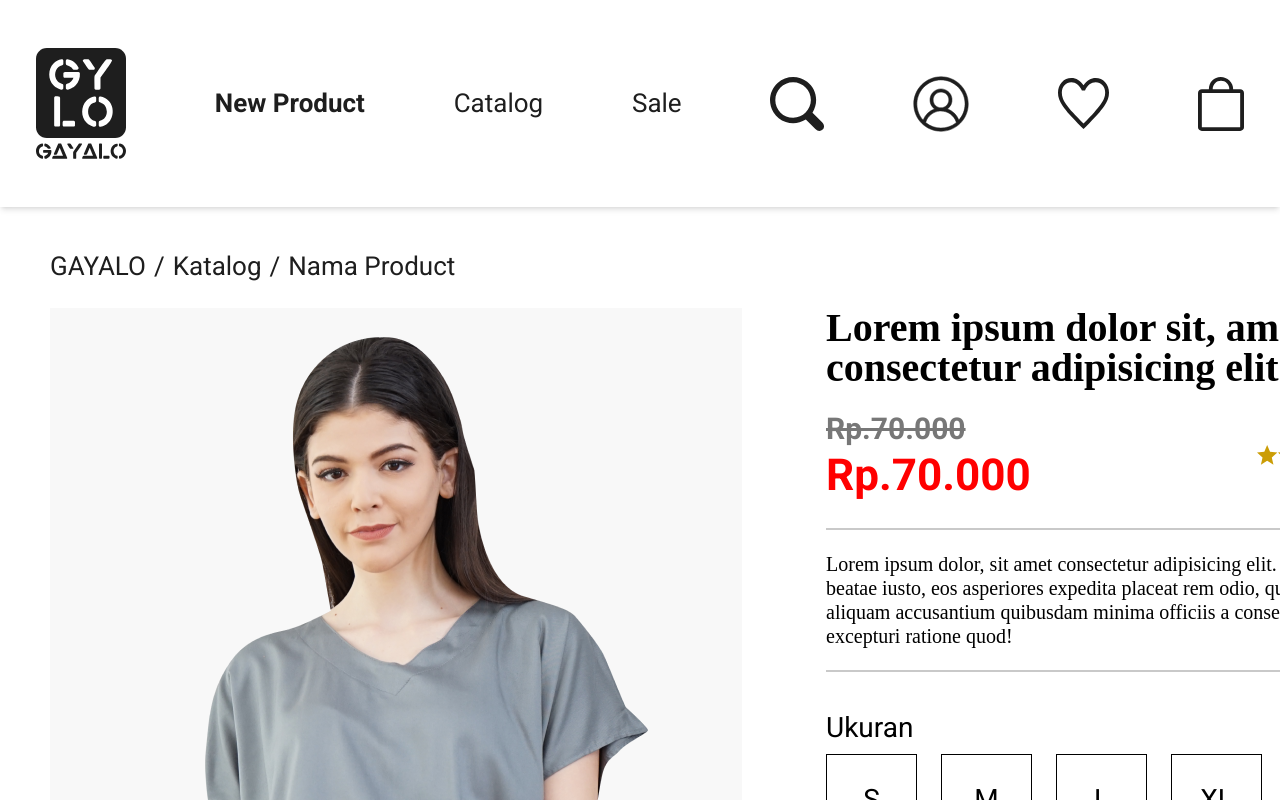
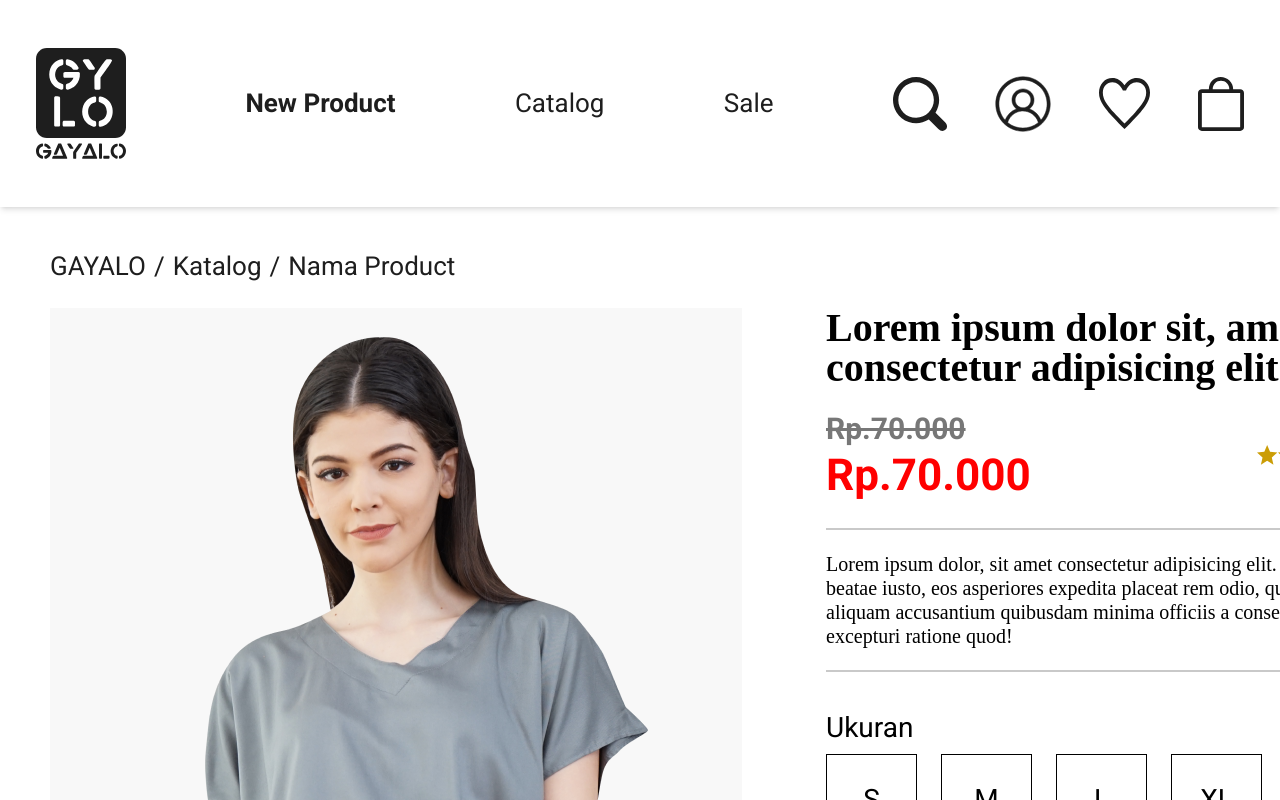
Before and after one commit to mzbudi/ozip-mini-project-frontend, a React (Create React App) app: page / in a window 1280 px wide. Shown: the top 800 px of the page. Built offline with nearby package versions, Linux system fonts and the light colour scheme; a web font is replaced by a local one.

Commit message:
Fix : Header icon position

```diff
--- a/src/layout/Header/HeaderLayout.tsx
+++ b/src/layout/Header/HeaderLayout.tsx
@@ -28,6 +28,7 @@ const HeaderLayout = () => {
               Sale
             </span>
           </a>
+          <div className="flex space-x-12">
             <button>
               <span>
                 <Search />
@@ -49,6 +50,7 @@ const HeaderLayout = () => {
               </span>
             </button>
           </div>
+        </div>
       </nav>
     </header>
   );
```
Lines whose indentation alone changed are shown as unchanged.
